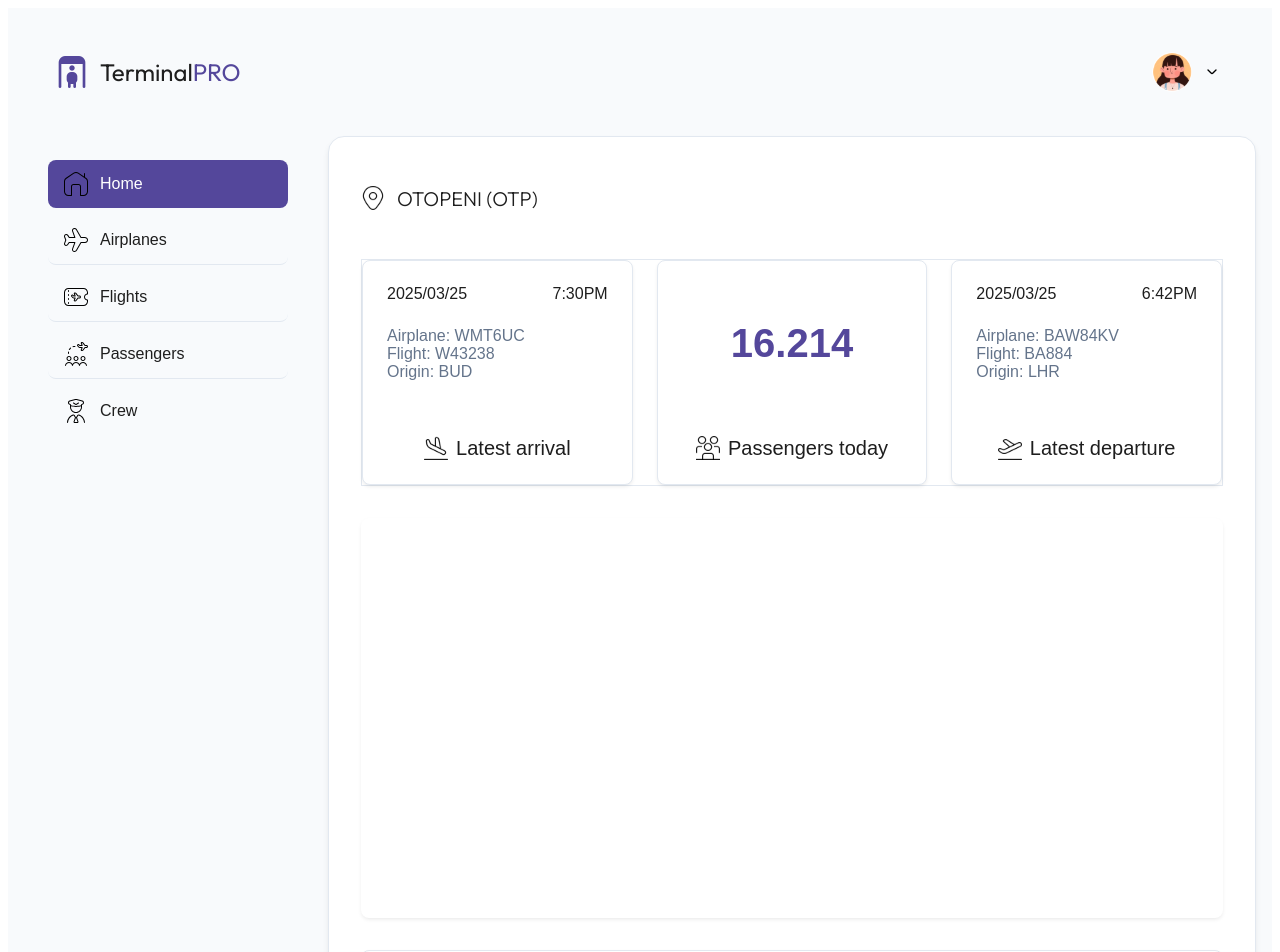
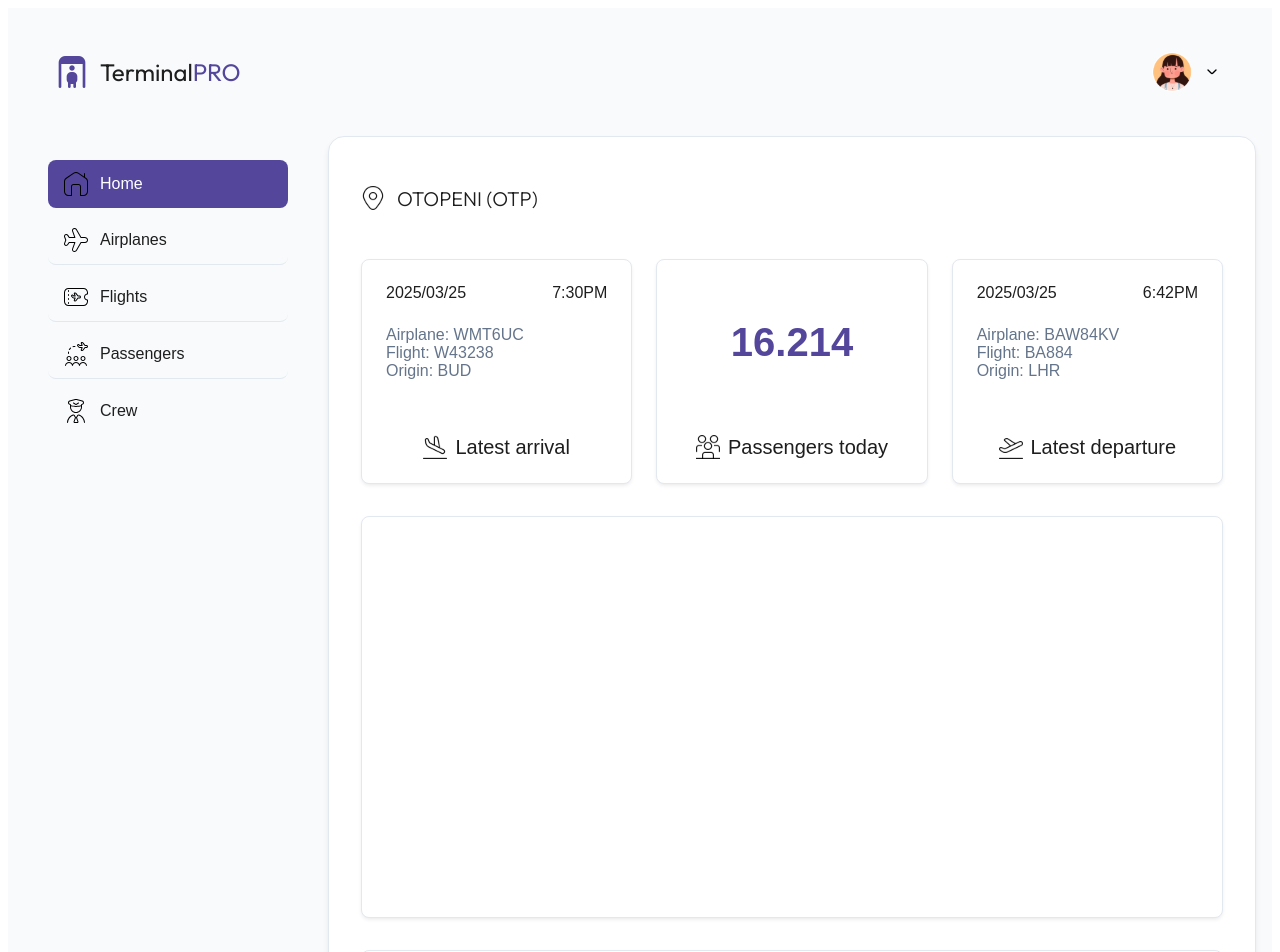
Before and after one commit to SabauEduard/TerminalPRO, a Next.js app in the folder terminal-pro/: page /dashboard in a window 1280 px wide. Shown: the top 952 px of the page. Built offline with nearby package versions, Linux system fonts and the light colour scheme.

Commit message:
Remove flight stats border

```diff
--- a/terminal-pro/src/app/styles/homepage.css
+++ b/terminal-pro/src/app/styles/homepage.css
@@ -101,7 +101,6 @@
   grid-template-columns: repeat(3, 1fr);
   gap: 1.5rem;
   margin-bottom: 2rem;
-  border: 1px solid #e2e8f0;
 }
 
 .stat-card {
@@ -170,6 +169,7 @@
   height: 400px;
   margin-bottom: 2rem;
   box-shadow: 0 2px 4px -1px rgba(0, 0, 0, 0.1);
+  border: 1px solid #e2e8f0;
 }
 
 .grounded-planes {
```
